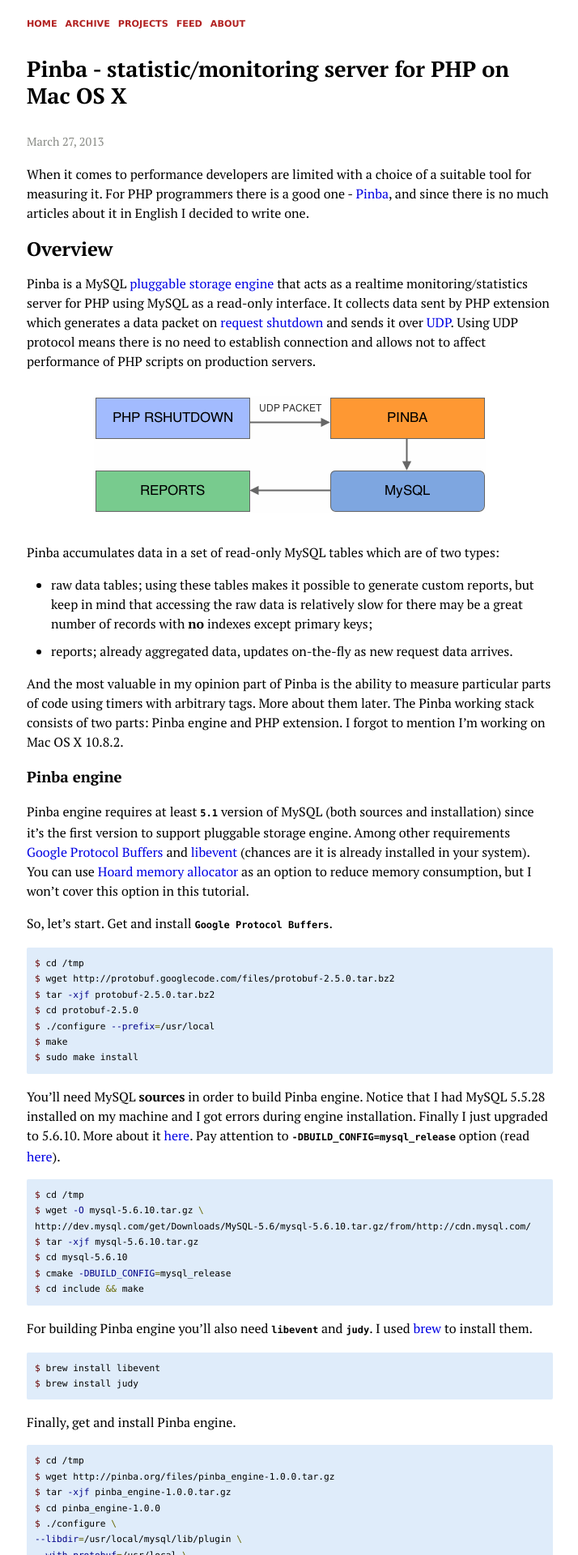
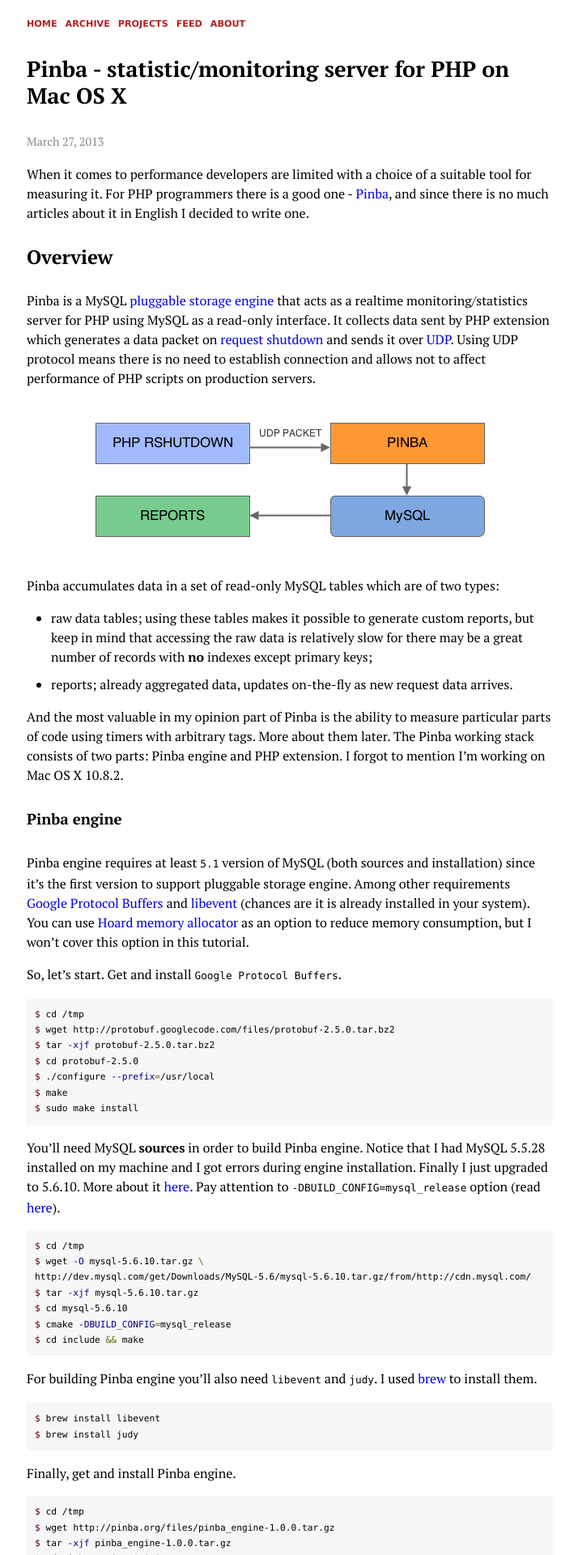
Before and after one commit to kalimatas/kalimatas.github.com, a Jekyll site: the page built from _posts/2013-03-27-pinba-statistics-and-monitoring-server.markdown, in a window 1280 px wide. Shown: the top 1920 px of the page at 81% size, without its empty margins (282-996 px from the left). Built offline with Jekyll 4.4.1, drawn with Linux system fonts in a browser that asks for light colours; comment, search, counter and statistics services are not loaded.

Commit message:
Header spacing, code formatting

```diff
--- a/_config.yml
+++ b/_config.yml
@@ -1,5 +1,5 @@
 author: Alexander Guz
-url: http://guzalexander.com
+url: https://guzalexander.com
 encoding: UTF-8
 markdown: kramdown
 highlighter: rouge
--- a/static/css/pygments.css
+++ b/static/css/pygments.css
@@ -11,7 +11,7 @@
     -webkit-border-radius: 3px;
     border-radius: 2px;
     padding: 10px;
-    background: #dfecfa;
+    background: #f7f7f7;
     /*border: 1px solid #e3e3e3;*/
 }
 
--- a/static/css/style.css
+++ b/static/css/style.css
@@ -11,6 +11,10 @@
 /* headings */
 h1 { font-size: 1.7em; line-height: 1.2em; }
 h1 > a[href^="#"], h2 > a[href^="#"], h3 > a[href^="#"] { background: white; }
+h2, h3, h4 {
+    margin-top: 30px;
+    margin-bottom: 30px;
+}
 
 /* anchors */
 .fa {
@@ -87,7 +91,7 @@
 article li { margin-bottom: 10px; }
 article h4.notes { margin-top: 60px; }
 article img.left-image { margin-right: 7px; }
-.center img { margin-top: 15px; margin-bottom: 15px; }
+.center img { margin-top: 25px; margin-bottom: 25px; }
 
 /* archive, not found */
 ul.list_archive li { margin-bottom: 6px; }
@@ -97,8 +101,8 @@
 p > code, li > code {
     color: black;
     white-space: nowrap;
-    font-size: 0.75em;
-    font-weight: bold;
+    font-size: 0.80em;
+    /*font-weight: bold;*/
     font-family: Menlo, 'Lucida Console', monospace;
 }
 
```
